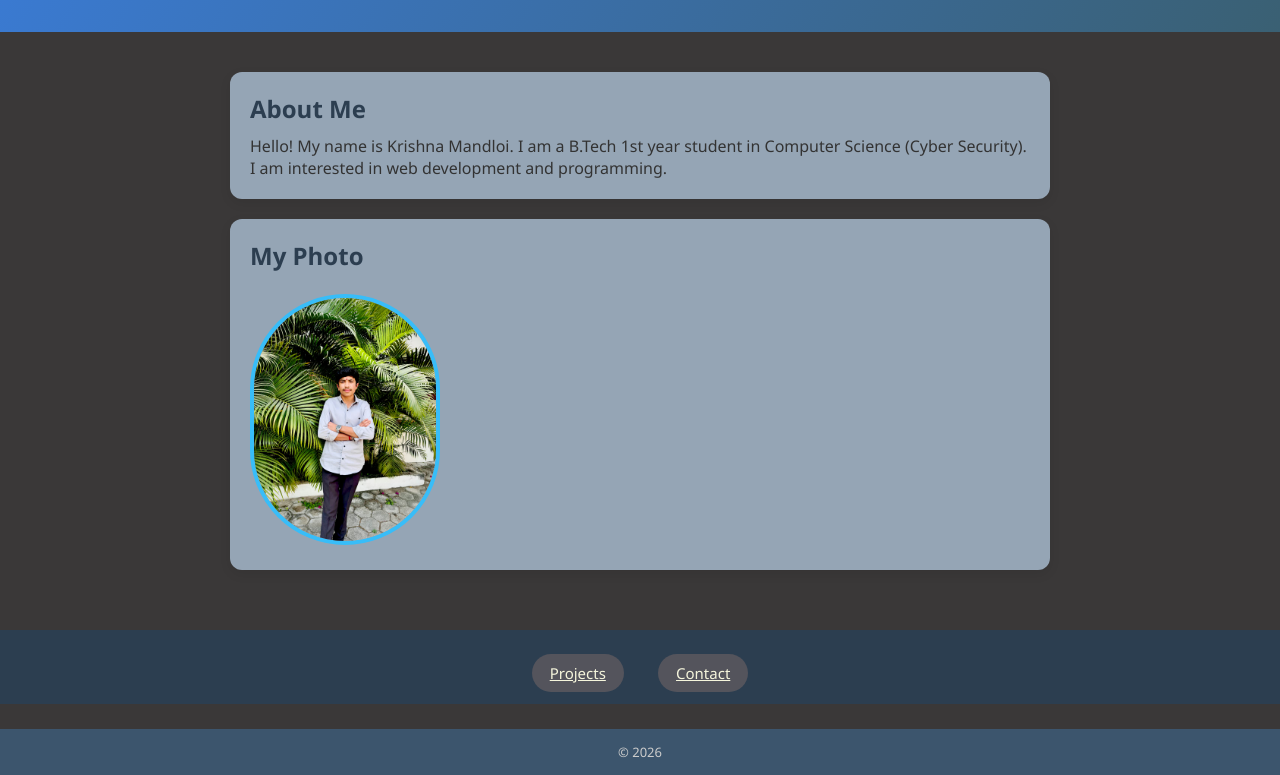
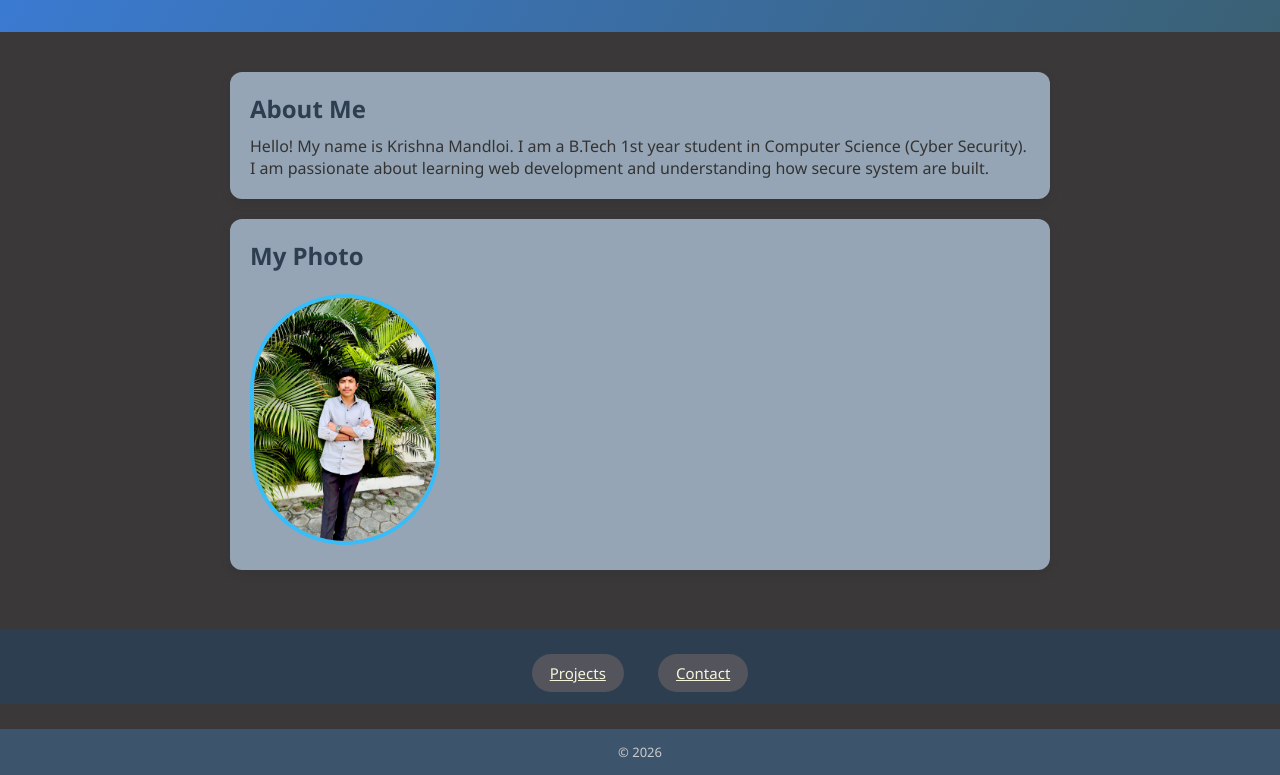
Before and after one commit to krishnamandloi/git-assignment-krishna-mandloi, a plain HTML site: page index.html in a window 1280 px wide. Shown: the part 103-878 px from the top of the page. Drawn offline with Linux system fonts and the light colour scheme.

Commit message:
added new code

```diff
--- a/index.html
+++ b/index.html
@@ -23,8 +23,8 @@
             <h2>About Me</h2>
             <p>
                 Hello! My name is Krishna Mandloi. I am a B.Tech 1st year student
-                in Computer Science (Cyber Security). I am interested in web development
-                and programming.
+                in Computer Science (Cyber Security).
+                I am passionate about learning web development and understanding how secure system are built.
             </p>
         </section>
 
```
Also changed, not shown: projects.html (+2 -0 lines).
